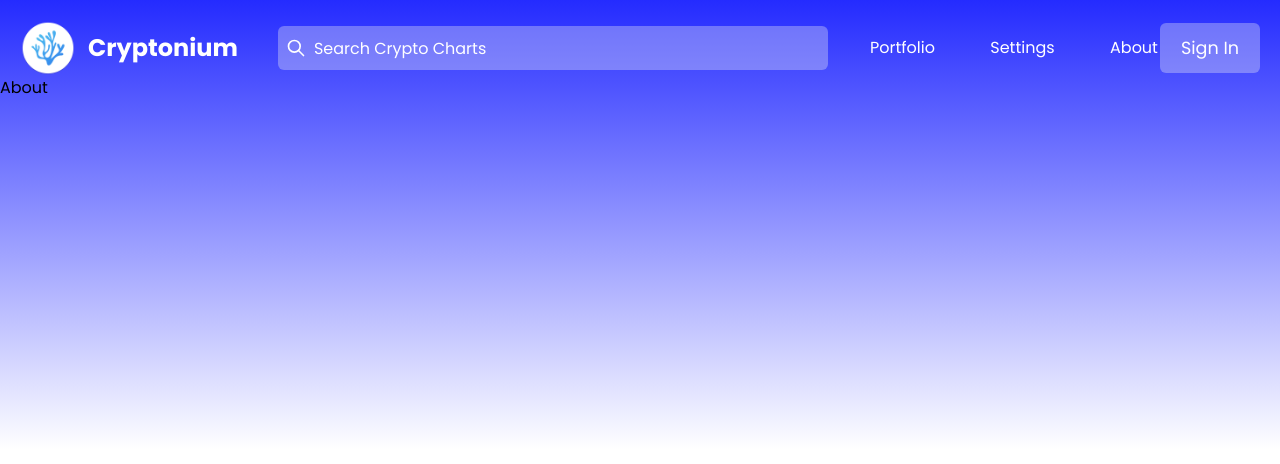
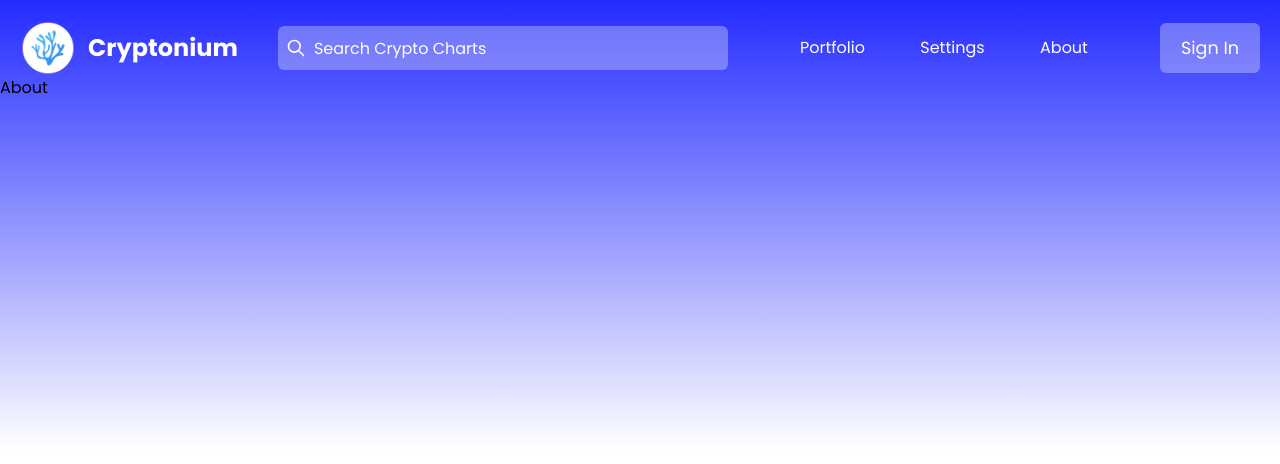
Before and after one commit to Niimaii/Crypto-Chart, a React (Vite) app in the folder Crypo_Chart_Pern/client/: page /about in a window 1280 px wide. Shown: the top 464 px of the page. Built offline with nearby package versions, Linux system fonts and the light colour scheme; the HTML template or start-up script is replaced by a standard one.

Commit message:
Navbar responsiveness

```diff
--- a/Crypo_Chart_Pern/client/src/components/Navbar.jsx
+++ b/Crypo_Chart_Pern/client/src/components/Navbar.jsx
@@ -23,7 +23,7 @@ function Navbar() {
         </div>
       </div>
       <div className='w-full mt-5 flex justify-center items-center'>
-        <div className='ml-10 w-72 flex items-center justify-between'>
+        <div className='portfolio w-72 flex items-center justify-between'>
           <NavLink to='/portfolio'>
             <span className='text-white'>Portfolio</span>
           </NavLink>
--- a/Crypo_Chart_Pern/client/src/index.css
+++ b/Crypo_Chart_Pern/client/src/index.css
@@ -113,3 +113,21 @@ body {
 .percentRed {
   color: #ea7b77;
 }
+
+/* Responsive */
+
+@media (max-width: 1355px) {
+  .searchbar {
+    width: 450px;
+  }
+}
+
+@media (max-width: 1210px) {
+  .searchbar {
+    width: 375px;
+  }
+
+  .portfolio {
+    margin-left: 20px;
+  }
+}
```
